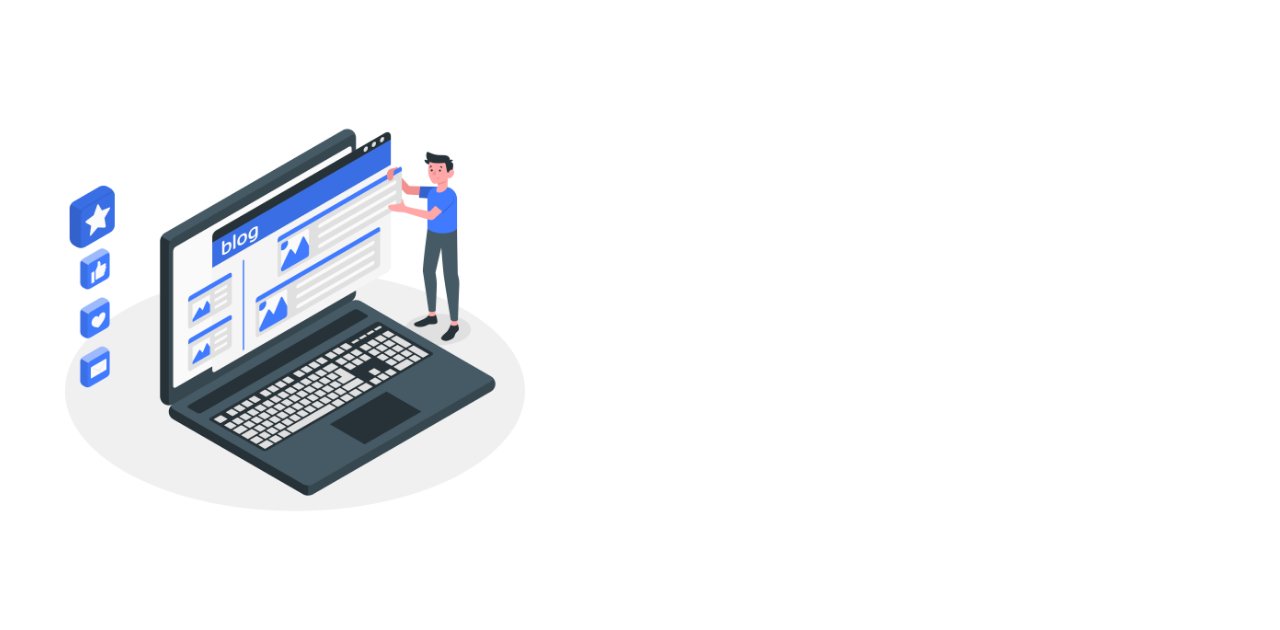
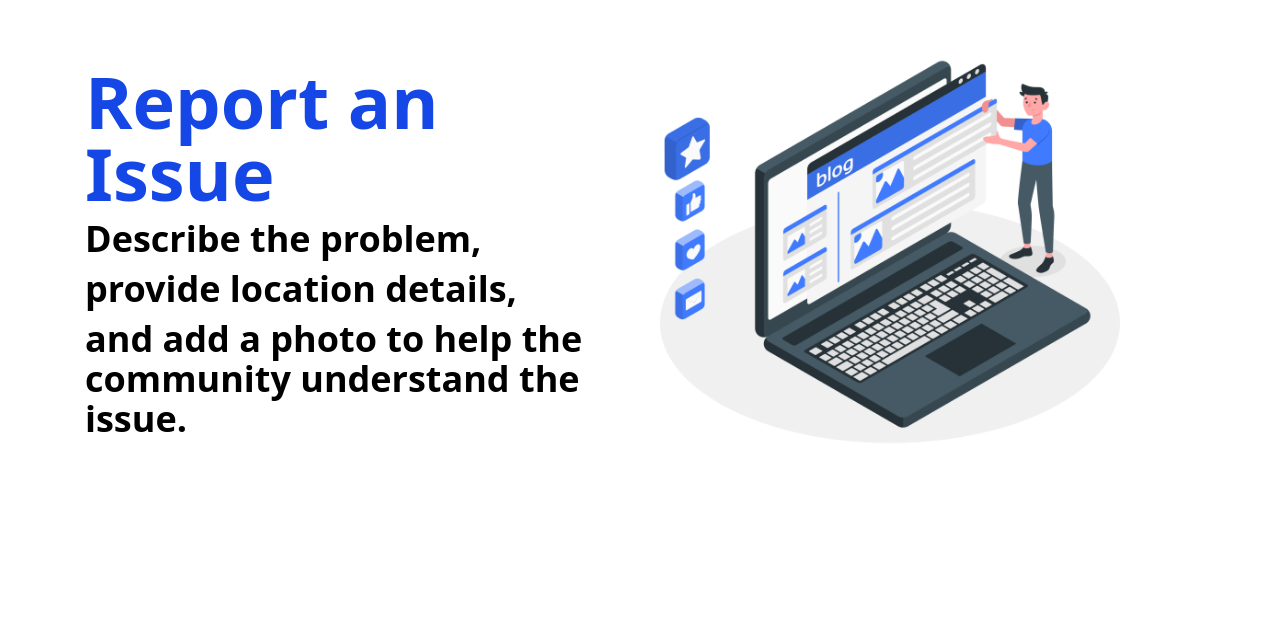
Before and after one commit to RahulHeer150/civic-, a React (Vite) app in the folder client/: page / in a window 1280 px wide. Shown: the part 168-798 px from the top of the page. Built offline with nearby package versions, Linux system fonts and the light colour scheme.

Commit message:
new reportHeader components

```diff
--- a/client/src/App.jsx
+++ b/client/src/App.jsx
@@ -22,6 +22,7 @@ function App() {
   return (
       <>
       <Report_Header/>
+      <ReportForm/>
 
       </>
 
--- a/client/src/components/Report_Header.jsx
+++ b/client/src/components/Report_Header.jsx
@@ -1,32 +1,36 @@
-import React from 'react'
-import ReportImg from '../assets/reportImg.png'
+import React from "react";
+import ReportImg from "../assets/reportImg.png";
 
 const Report_Header = () => {
- return (
-    <div className='flex flex-col min-h-screen pt-4 md:pt-20'>
-         <div className='flex flex-grow flex-col-reverse md:flex-col lg:flex-row w-full max-w-[1190px] pt-16 md:pt-0 mx-auto justify-between items-center mt-[12vh]'>
-           {/* left side image  */}
-           <div className='w-full lg:w-1/2 md:w-1/2 flex jsutify-center items-center'>
-            <img
+  return (
+    <div className="flex flex-col min-h-screen pt-4 md:pt-10 ">
+      <div className="flex flex-grow flex-col-reverse md:flex-col lg:flex-row w-full max-w-[1190px] pt-8 md:pt-0 mx-auto justify-between items-center md:px-5 ">
+
+        <div className="w-full lg:w-1/2 md:w-1/2 px-3 lg:px-0 text-black">
+          <header className="relative h-full flex items-center justify-center">
+            <div className="w-full p-[20px] text-start">
+              <h1 className="text-7xl font-bold m-0 text-blue-700 justify-start"> Report an Issue</h1>
+              <h3 className="text-4xl mt-[10px] text-black justify-start font-bold">Describe the problem,</h3>
+              <h3 className="text-4xl mt-[10px] text-black justify-start font-bold">provide location details,</h3>
+              <h3 className="text-4xl mt-[10px] text-black justify-start font-bold">
+                and add a photo to help the community understand the issue.
+              </h3>
+            </div>
+          </header>
+        </div>
+       <div className="w-full lg:w-1/2 md:w-1/2 flex jsutify-center items-center">
+          <img
             src={ReportImg}
             alt="forgot password"
             height={350}
             width={500}
-            loading='lazy'
-            className='max-w-full h-auto md:p-5'
-            />
+            loading="lazy"
+            className="max-w-full h-auto md:px-5"
+          />
+        </div>
+      </div>
+    </div>
+  );
+};
 
-           </div>
-
-           {/* RIght side - Form  */}
-           <div className='w-full lg:w-1/2 md:w-1/2 px-6 lg:px-0 text-black'>
-
-
-         </div>
-
-       </div>
-    </div>
-  )
-}
-
-export default Report_Header
+export default Report_Header;
```
